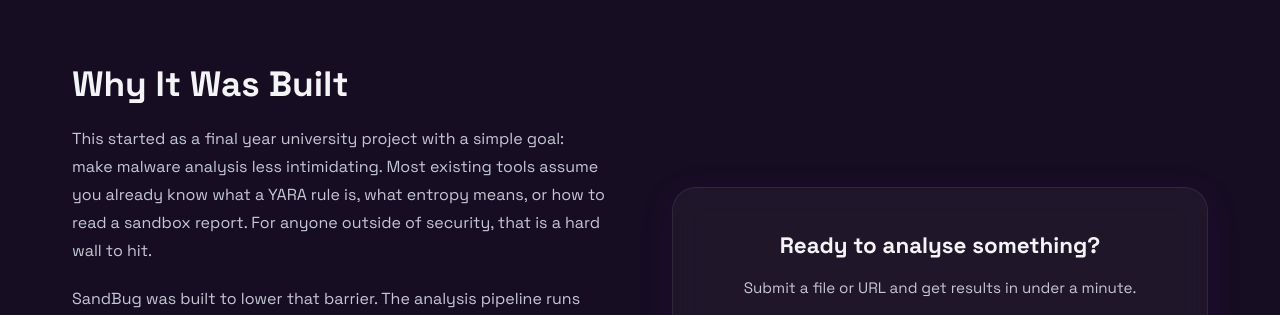
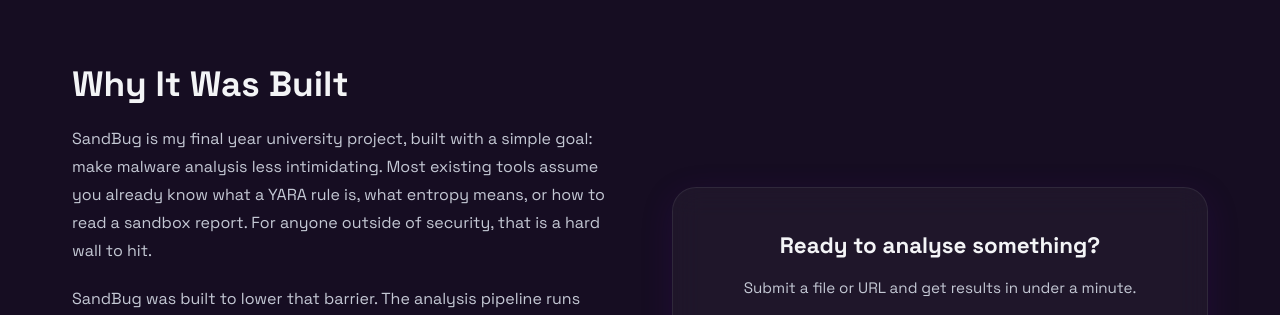
Before and after one commit to LimaniTsa/SandBug, a React (Create React App) app in the folder frontend/: page /about in a window 1280 px wide. Shown: the part 1480-1795 px from the top of the page. Built offline with nearby package versions, Linux system fonts and the light colour scheme; no server answers.

Commit message:
about page edits

```diff
--- a/frontend/src/pages/About.tsx
+++ b/frontend/src/pages/About.tsx
@@ -112,7 +112,7 @@
           <div className="about-mission-text">
             <h2 className="about-section-title left">Why It Was Built</h2>
             <p>
-              This started as a final year university project with a simple goal: make malware
+              SandBug is my final year university project, built with a simple goal: make malware
               analysis less intimidating. Most existing tools assume you already know what a YARA
               rule is, what entropy means, or how to read a sandbox report. For anyone outside
               of security, that is a hard wall to hit.
```
